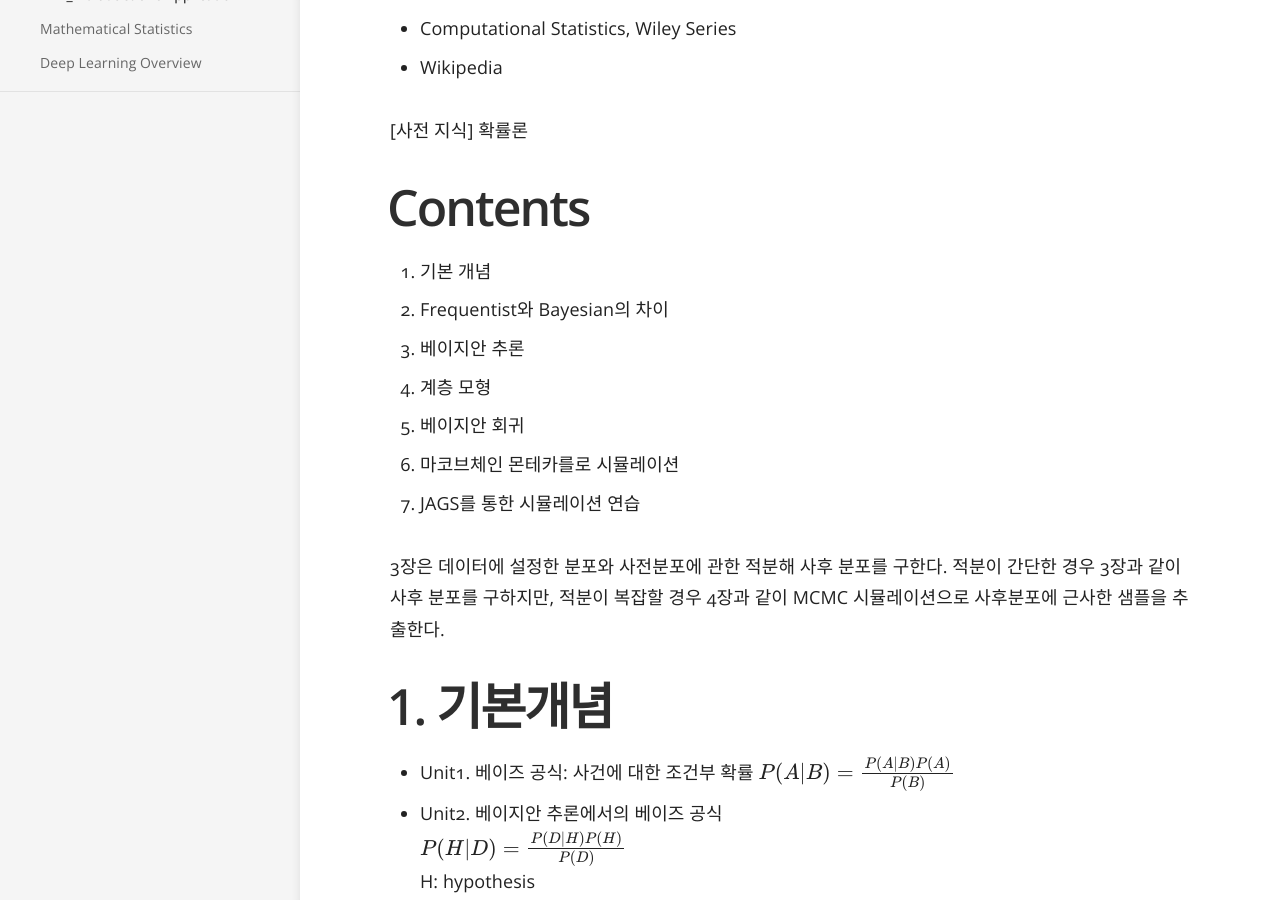
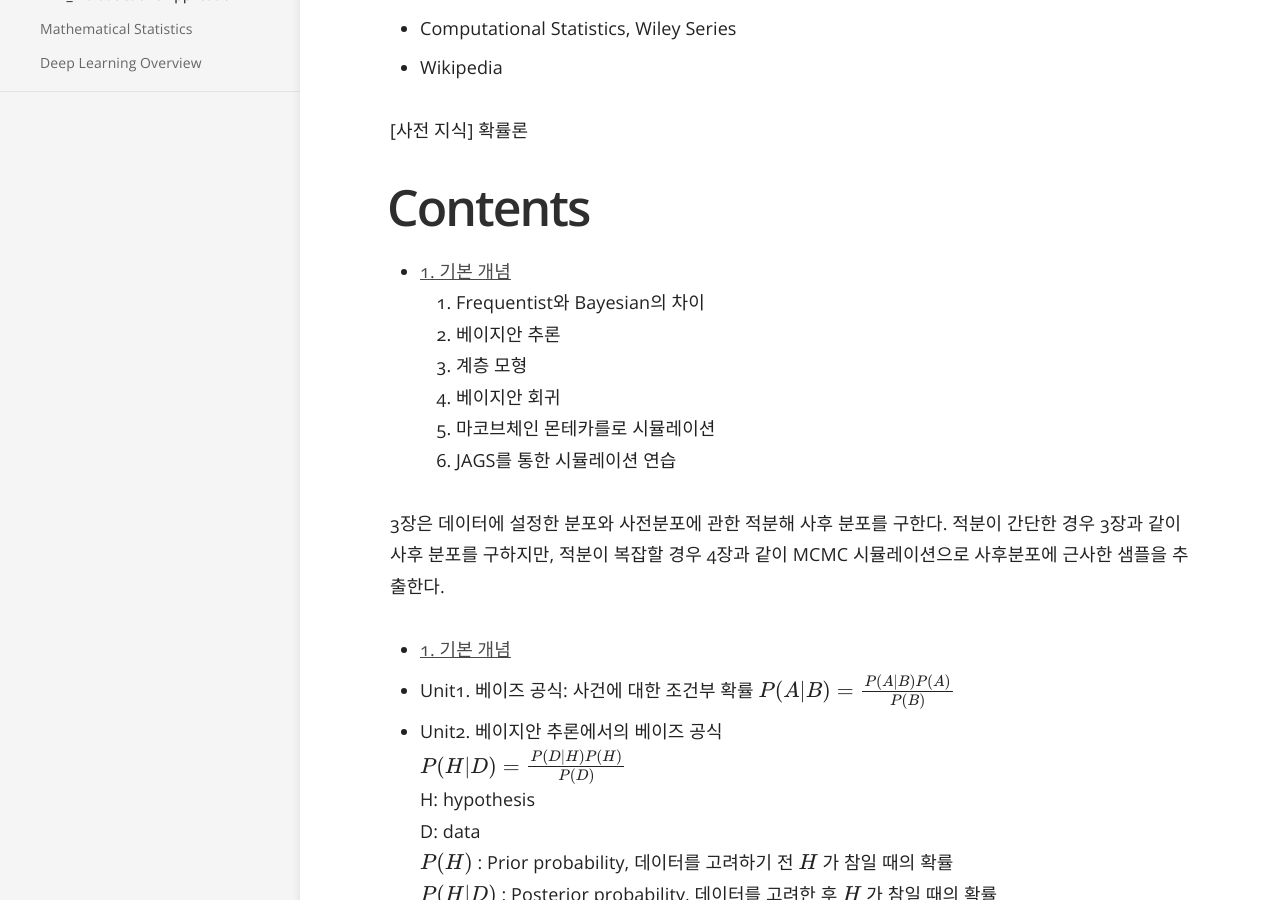
Before and after one commit to yrk3434/yrk3434.github.io, a Jekyll site: the page built from _docs/Theory/Bayesian Inference.md, in a window 1280 px wide and 900 px high, scrolled down 575 px. Built offline with Jekyll 4.4.1, drawn with Linux system fonts in a browser that asks for light colours; formulas are drawn with MathJax 3; part of the change alters nothing that is shown.

Commit message:
Update Bayesian Inference.md

```diff
--- a/_docs/Theory/Bayesian Inference.md
+++ b/_docs/Theory/Bayesian Inference.md
@@ -21,7 +21,7 @@ toc_label: 목차
 [사전 지식] 확률론
 
 # Contents
-1. 기본 개념
+- [1. 기본 개념](#1------)
 2. Frequentist와 Bayesian의 차이
 3. 베이지안 추론
 4. 계층 모형
@@ -32,7 +32,7 @@ toc_label: 목차
 3장은 데이터에 설정한 분포와 사전분포에 관한 적분해 사후 분포를 구한다. 적분이 간단한 경우 3장과 같이 사후 분포를 구하지만, 적분이 복잡할 경우 4장과 같이 MCMC 시뮬레이션으로 사후분포에 근사한 샘플을 추출한다.
 
 
-# 1. 기본개념
+- [1. 기본 개념](#1------)
 - Unit1. 베이즈 공식: 사건에 대한 조건부 확률
 $ P(A|B) = \frac{P(A|B)P(A)}{P(B)} $
 - Unit2. 베이지안 추론에서의 베이즈 공식 <br/>
```
